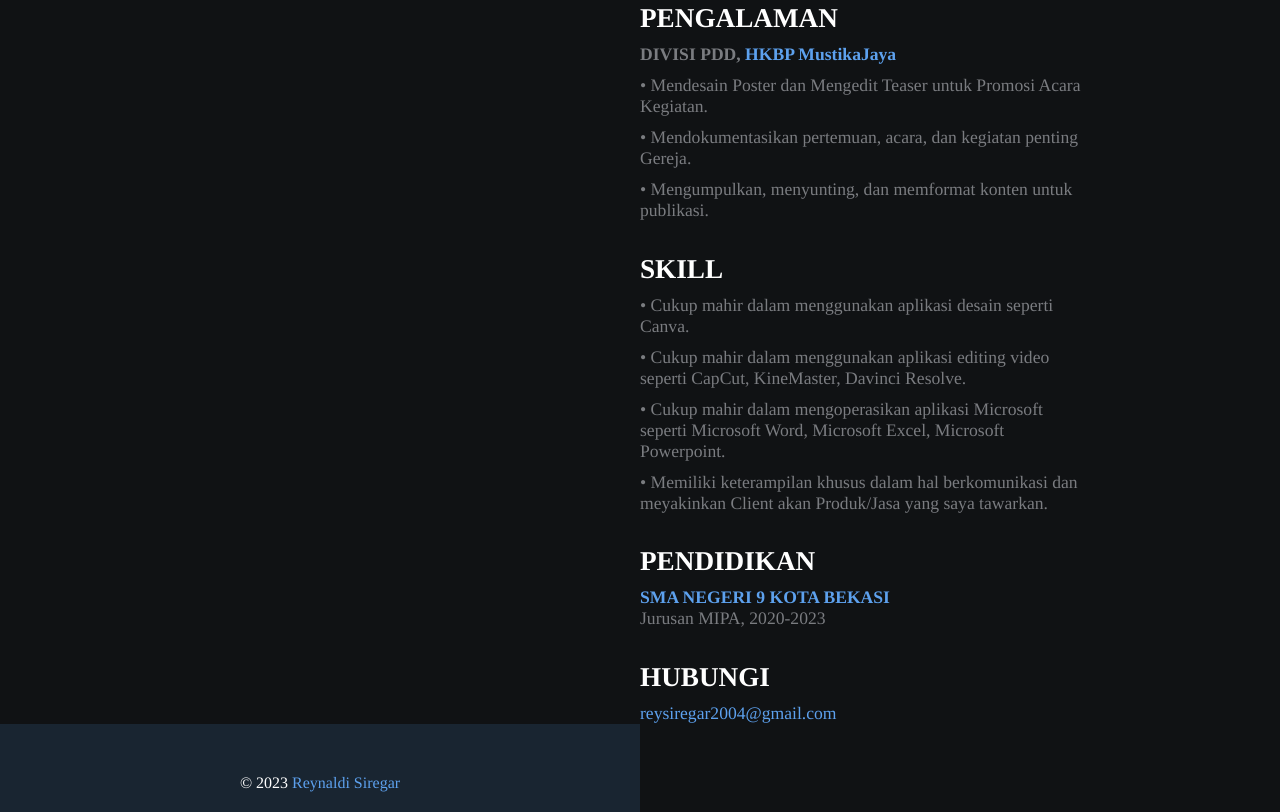
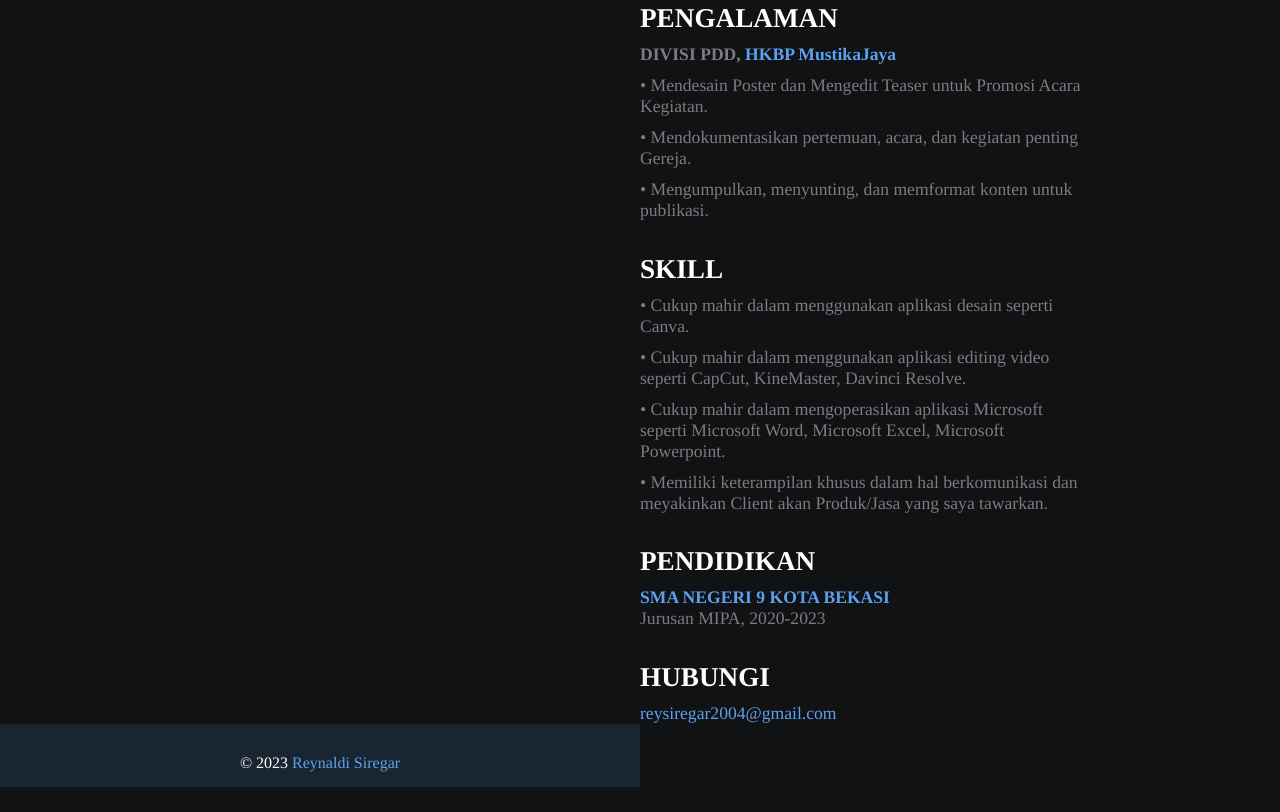
Before and after one commit to reysiregar/portfolio, a plain HTML site: page portfolio/index.html in a window 1280 px wide. Shown: the part 697-1509 px from the top of the page. After the commit the page ends 1484 px from the top, so only its background shows below. Drawn offline with Linux system fonts and the light colour scheme; a web font is replaced by a local one.

Commit message:
fix footer
Signed-off-by: levina-lab <levinashavila@gmail.com>

```diff
--- a/portfolio/style.css
+++ b/portfolio/style.css
@@ -64,7 +64,7 @@ a{
 .section-3 p{
     font-size: 1.0rem;
     color: #fff;
-    padding-top: 50px;
+    padding-top: 30px;
     margin:0;
 }
 
@@ -125,6 +125,6 @@ a{
 footer {
     position: relative;
     background-color: #192531;
-    padding-bottom: 20px;
+    padding-bottom: 15px;
     text-align: center;
 }
```
